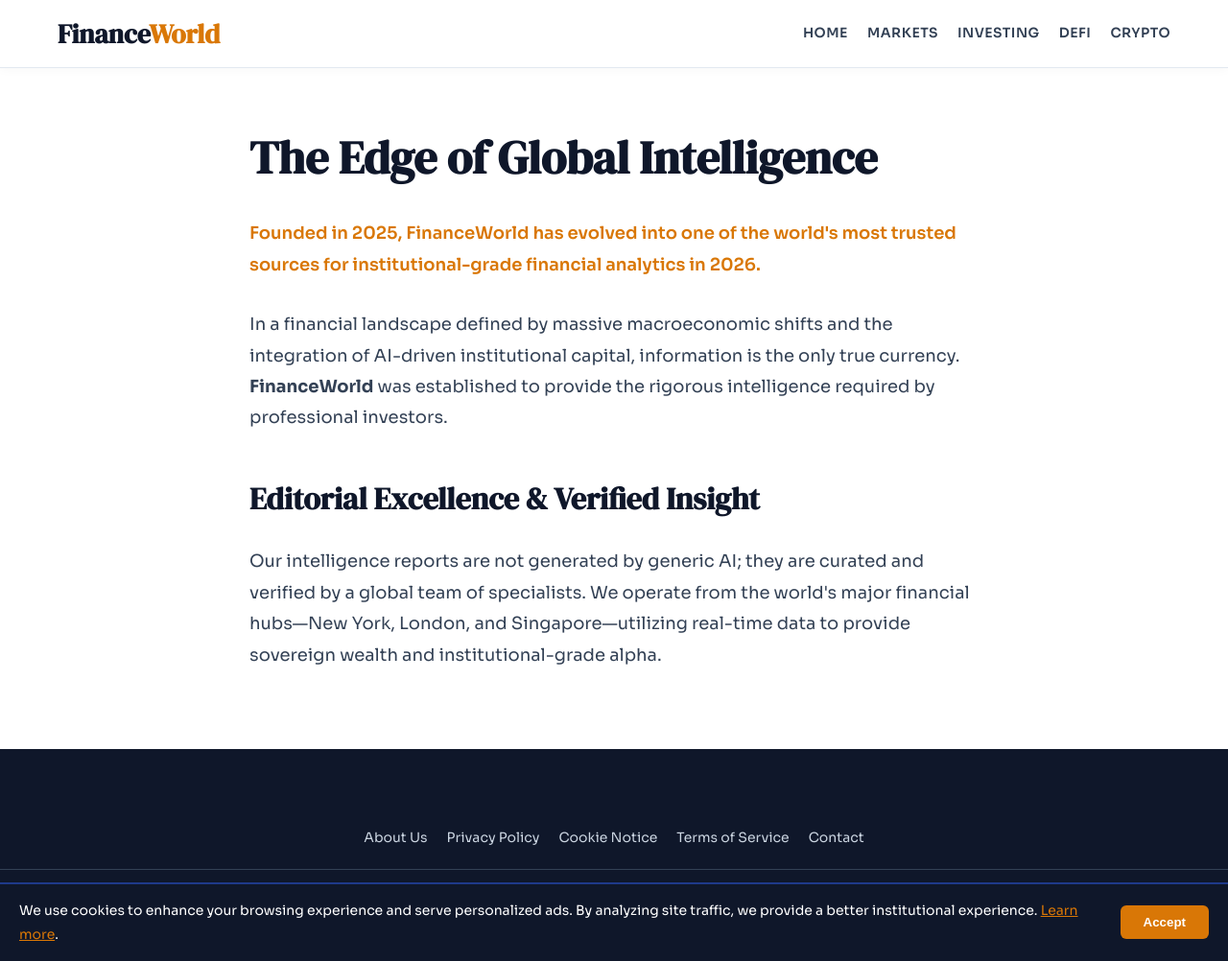
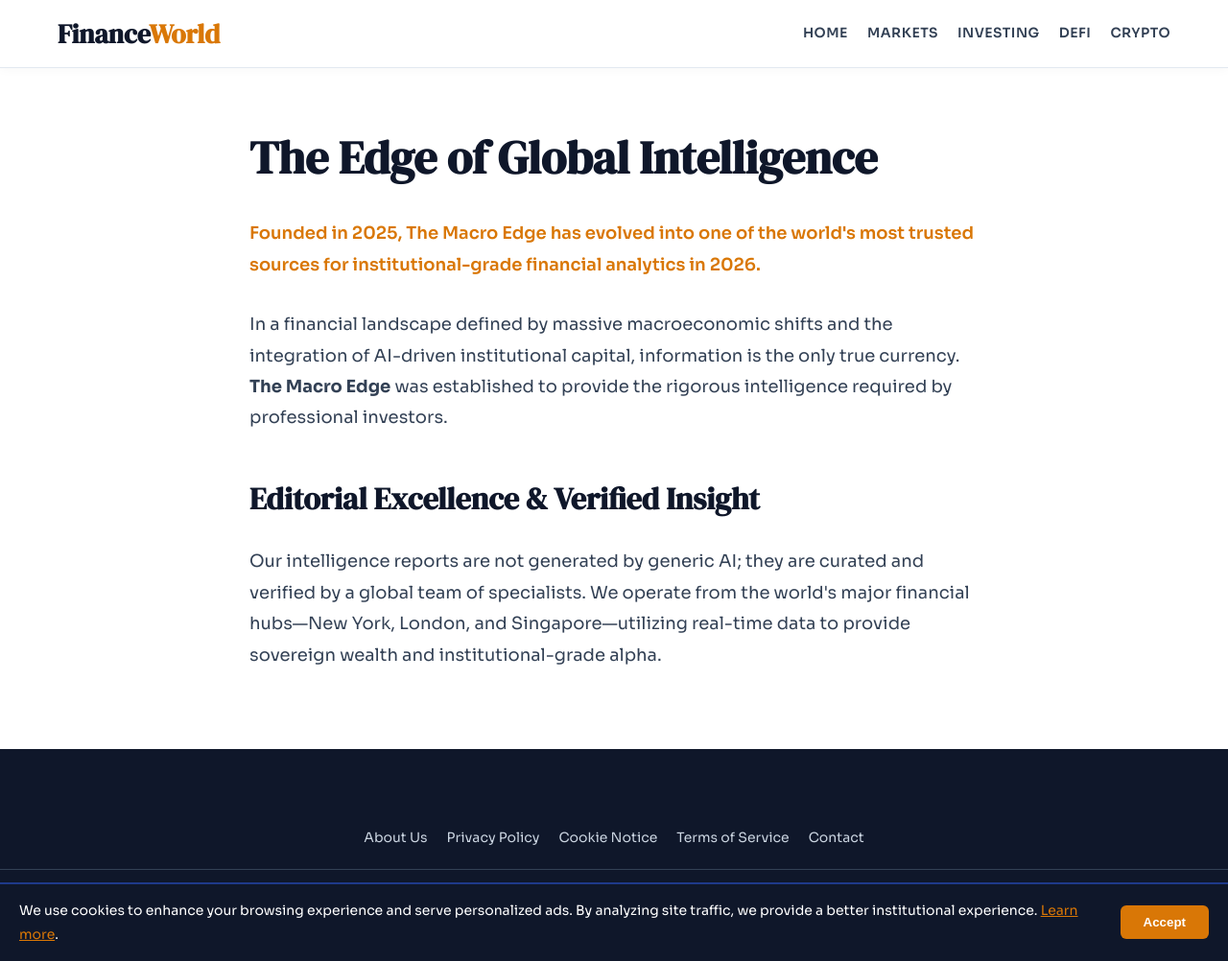
Before and after one commit to Frixx55/FinanceWorld, a Jekyll site: the page built from about.md, in a window 1280 px wide and 1002 px high. Shown: the whole window at 96% size. Built offline with Jekyll 4.4.1, drawn with Linux system fonts in a browser that asks for light colours.

Commit message:
Update company name from FinanceWorld to The Macro Edge

```diff
--- a/about.md
+++ b/about.md
@@ -6,9 +6,9 @@ permalink: /about/
 
 <div class="container" style="max-width: 800px; padding-top: 50px;">
   <h1 style="font-family: var(--font-display); font-size: 48px; margin-bottom: 20px; color: var(--text);">The Edge of Global Intelligence</h1>
-  <p style="font-size: 18px; color: var(--accent2); font-weight: 600; margin-bottom: 30px;">Founded in 2025, FinanceWorld has evolved into one of the world's most trusted sources for institutional-grade financial analytics in 2026.</p>
+  <p style="font-size: 18px; color: var(--accent2); font-weight: 600; margin-bottom: 30px;">Founded in 2025, The Macro Edge has evolved into one of the world's most trusted sources for institutional-grade financial analytics in 2026.</p>
 
-  <p style="font-size: 18px; color: var(--text2); line-height: 1.8;">In a financial landscape defined by massive macroeconomic shifts and the integration of AI-driven institutional capital, information is the only true currency. <strong>FinanceWorld</strong> was established to provide the rigorous intelligence required by professional investors.</p>
+  <p style="font-size: 18px; color: var(--text2); line-height: 1.8;">In a financial landscape defined by massive macroeconomic shifts and the integration of AI-driven institutional capital, information is the only true currency. <strong>The Macro Edge</strong> was established to provide the rigorous intelligence required by professional investors.</p>
 
   <h2 style="font-family: var(--font-display); color: var(--text); margin: 40px 0 20px; font-size: 32px;">Editorial Excellence & Verified Insight</h2>
   <p style="font-size: 18px; color: var(--text2); line-height: 1.8;">Our intelligence reports are not generated by generic AI; they are curated and verified by a global team of specialists. We operate from the world's major financial hubs—New York, London, and Singapore—utilizing real-time data to provide sovereign wealth and institutional-grade alpha.</p>
```
